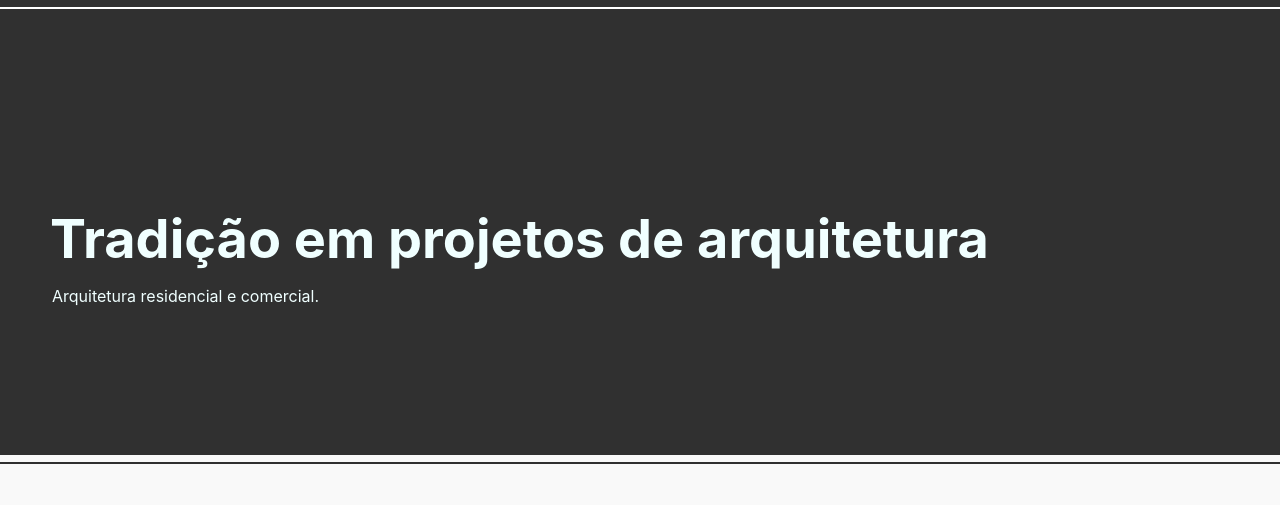
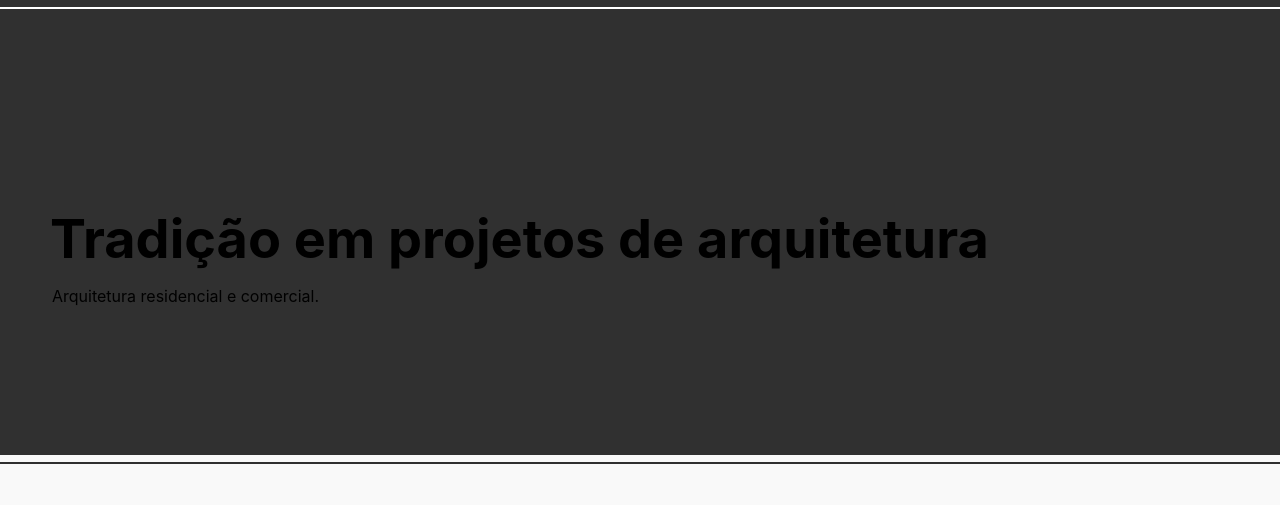
Before and after one commit to isaacdelsi/Projeto-1, a plain HTML site: page index.html in a window 1280 px wide. Shown: the top 505 px of the page. Drawn offline with Linux system fonts and the light colour scheme.

Commit message:
style.css

```diff
--- a/style.css
+++ b/style.css
@@ -5,7 +5,7 @@
 /*MENU SUPERIOR*/
 #menusuperior{
     font-family: 'Inter', sans-serif;
-    color: azure;
+    color: #white;
     background-color: #303030;
 }
 #titulo-menusuperior{
```
